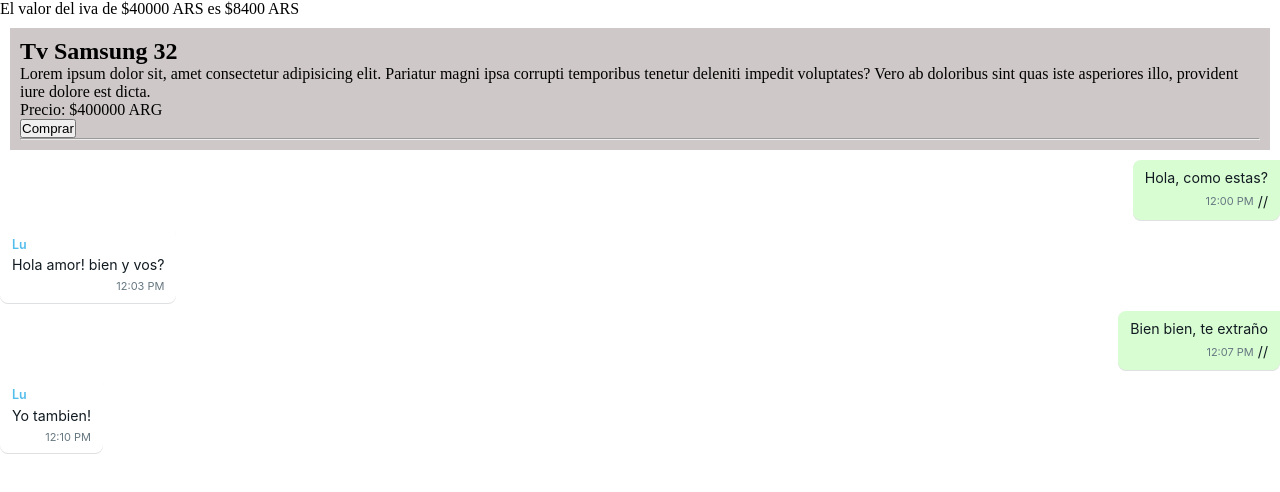
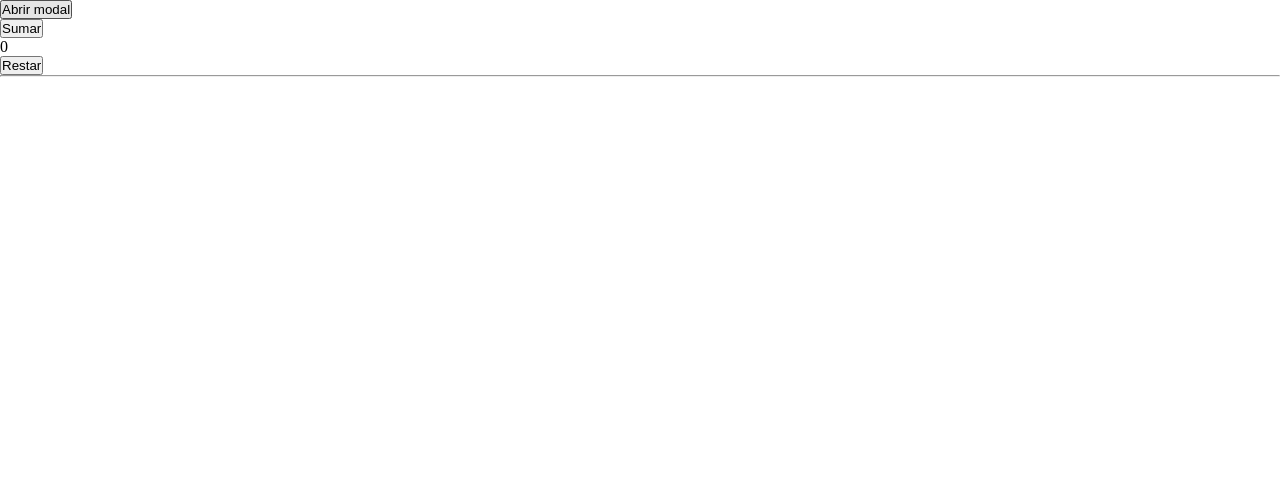
Before and after one commit to damianprida/Clase-20-react, a React (Vite) app: page / in a window 1280 px wide. Shown: the top 492 px of the page. Built offline with nearby package versions, Linux system fonts and the light colour scheme.

Commit message:
Clase 22 estados

```diff
--- a/src/App.jsx
+++ b/src/App.jsx
@@ -1,43 +1,34 @@
-import React from 'react'
+import React, { useState } from 'react'
 import "./index.css"
 import ProductCard from './Components/ProductCard/ProductCard'
 import Message from './Components/Message/Message'
+import Counter from './Components/Counter/Counter'
 
 export default function App() {
+  /* const modalAbiertoEstado = useState(false)
+  const modalAbierto = modalAbiertoEstado[0]
+  const setModalAbierto = modalAbiertoEstado[1] */
+  const [modalAbierto, setModalAbierto] = useState (false)
 
-  let precio = 40000
+  function abrirModal (){
+    setModalAbierto(true)
+  }
+  console.log("[App.jsx] me renderize")
   return (
     <div>
-      <div>
-        El valor del iva de ${precio} ARS es ${precio * 0.21} ARS
+      <button onClick={abrirModal}>Abrir modal</button>
+      {
+        modalAbierto
+        &&
+        <div className='modal-container'>
+        <div className='modal'>
+          <h1>Hola, soy un modal!</h1>
+          <button>Cerrar</button>
+        </div>
+
       </div>
-      <ProductCard/>
-      <div>
-        <Message
-          fecha={"12:00 PM"}
-          autor={"Yo"}
-          contenido={"Hola, como estas?"}
-          estatus_envio={"visto"}
-          />
-        <Message
-          fecha={"12:03 PM"}
-          autor={"Lu"}
-          contenido={"Hola amor! bien y vos?"}
-          estatus_envio={"enviado"}
-          />
-        <Message
-          fecha={"12:07 PM"}
-          autor={"Yo"}
-          contenido={"Bien bien, te extraño"}
-          estatus_envio={"visto"}
-          />
-        <Message
-          fecha={"12:10 PM"}
-          autor={"Lu"}
-          contenido={"Yo tambien!"}
-          estatus_envio={"enviado"}
-          />
-      </div>
+      }
+      <Counter/>
     </div>
   )
 }
--- /dev/null
+++ b/src/Components/Counter/Counter.jsx
@@ -0,0 +1,24 @@
+import {  useState } from "react";
+
+
+const Counter = () => {
+    const [count, setCount] = useState(0)
+    const onIncrement = () => {
+        setCount(count + 1)
+    }
+    const onDecrement = () => {
+        setCount(count - 1)
+    }
+return (
+        <div className="counter">
+            <button onClick={onIncrement}>Sumar</button>
+            <div>
+                <span>{count}</span>
+            </div>
+            <button onClick={onDecrement}>Restar</button>
+            <hr />
+        </div>
+    )
+}
+
+export default Counter
--- a/src/index.css
+++ b/src/index.css
@@ -9,3 +9,26 @@
     padding: 20px;
     min-height: 400px;
 }
+
+.modal-container {
+    position: fixed;
+    top: 0;
+    left: 0;
+    width: 100vw;
+    height: 100vh;
+    background-color: rgba(0, 0, 0, 0.459);
+    z-index: 10;
+
+    display: flex;
+    flex-direction: row;
+    justify-content: center;
+    align-items: center;
+}
+
+.modal {
+    background-color: white;
+    padding: 10px;
+    border-radius: 10px;
+    min-width: 550px;
+    min-height: 400px;
+}
```
